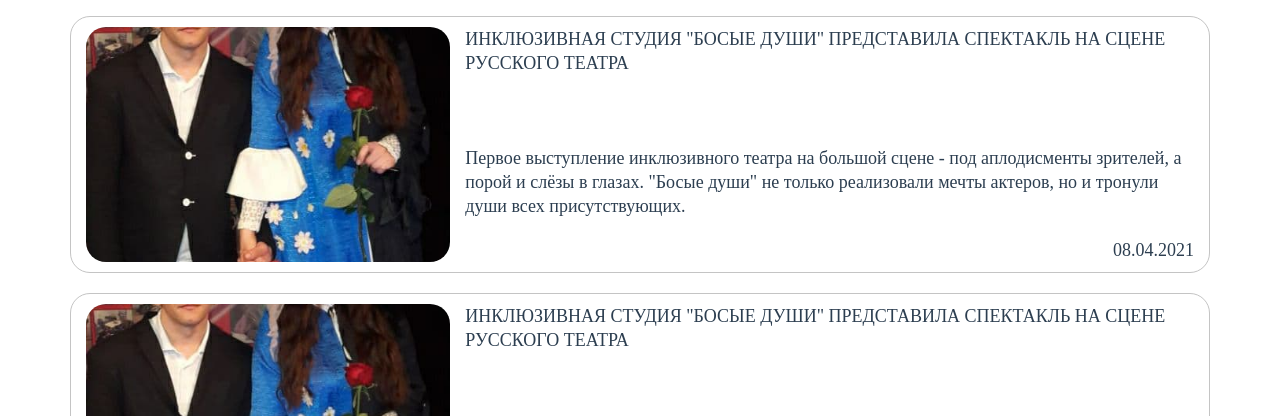
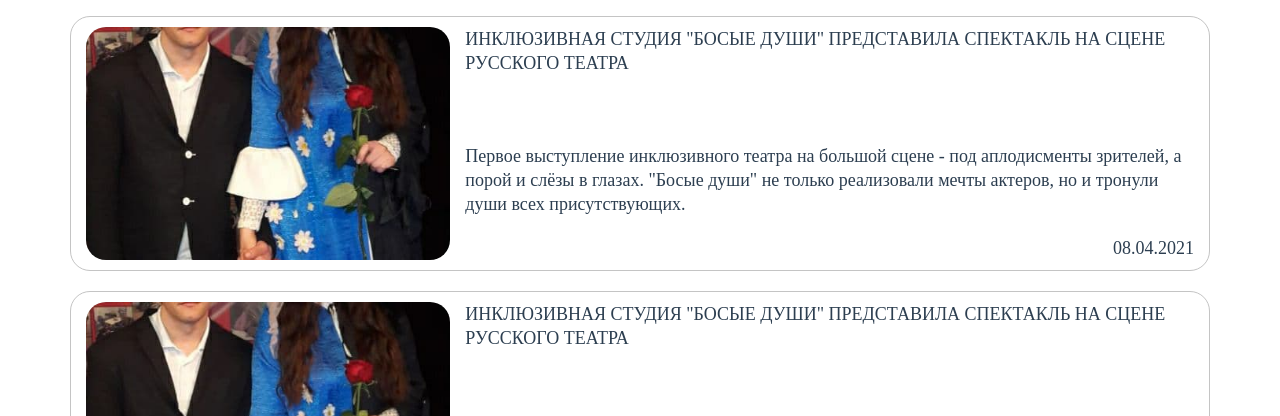
Before and after one commit to alan-966/moyidei, a website: page #src/pages/news/index.html in a window 1280 px wide. Shown: the part 315-731 px from the top of the page. Drawn offline with nearby package versions, Linux system fonts and the light colour scheme; files that its build step writes are made by us from their sources; files whose address does not match are found by name; a web font is replaced by a local one.

Commit message:
Переделал список новостей

```diff
--- a/#src/scss/news_list.scss
+++ b/#src/scss/news_list.scss
@@ -8,30 +8,39 @@
 	display: flex;
 	flex-direction: column;
 	align-items: center;
+	gap: 20px;
 }
 
 .news-list-item{
 	display: flex;
-	padding: 10px 15px;
 	border-radius: 20px;
 	border: 1px solid #C4C4C4;
-	margin-bottom: 20px;
+	overflow: hidden;
+	padding: 10px 15px;
+	gap: 15px;
+	height: 255px;
 	transition: all .3s ease;
 	.news-list-img-wrapper{
 		flex: 1;
-		height: 235px;
-		padding-right: 15px;
+		height: 100%;
+		border-radius: 20px;
+		overflow: hidden;
 		.news-list-img{
 			height: 100%;
 			width: 100%;
-			border-radius: 20px;
 			object-fit: cover;
+			transition: all .3s ease;
 		}
 	}
 }
 
 .news-list-item:hover{
-	filter: brightness(80%);
+	.news-list-img-wrapper{
+		.news-list-img{
+			transform: scale(1.1, 1.1);
+			transition: all .3s ease;
+		}
+	}
 	box-shadow: 0px 2px 10px 0px rgba(44, 62, 80, 0.75);
 	transition: all .3s ease;
 }
@@ -46,6 +55,10 @@
 		font-family: "Roboto-Bold";
 		color: #2C3E50;
 		text-transform: uppercase;
+		display: -webkit-box;
+		-webkit-line-clamp: 3;
+		-webkit-box-orient: vertical;
+		overflow: hidden;
 	}
 	.post-content-wrapper{
 		flex: 1;
@@ -57,6 +70,10 @@
 			font-size: 18px;
 			line-height: 24px;
 			color: #2C3E50;
+			display: -webkit-box;
+			-webkit-line-clamp: 4;
+			-webkit-box-orient: vertical;
+			overflow: hidden;
 		}
 		.post-date{
 			font-size: 18px;
```
